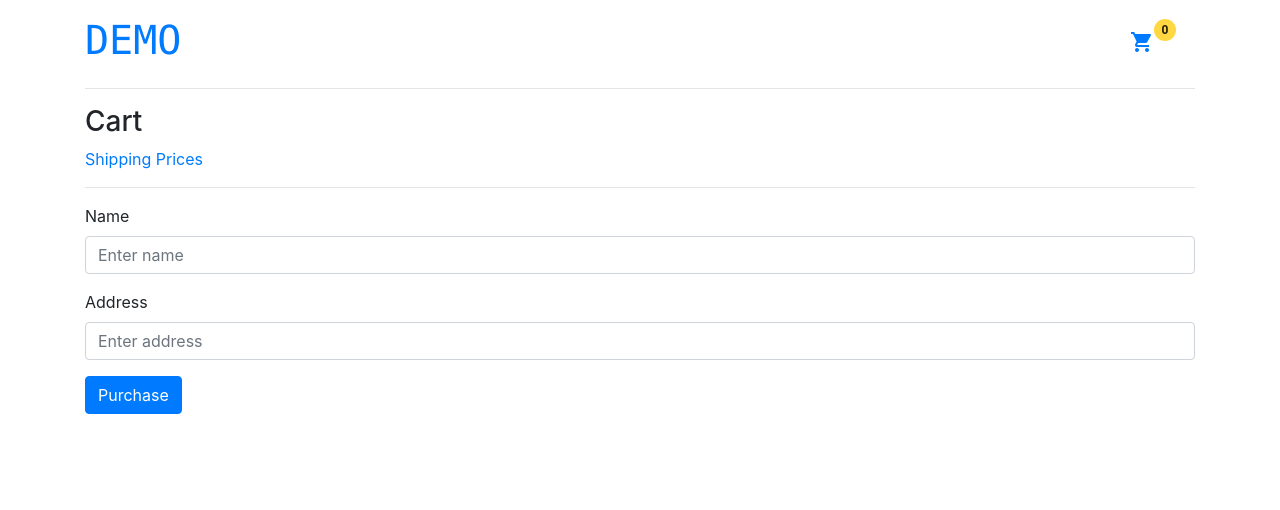
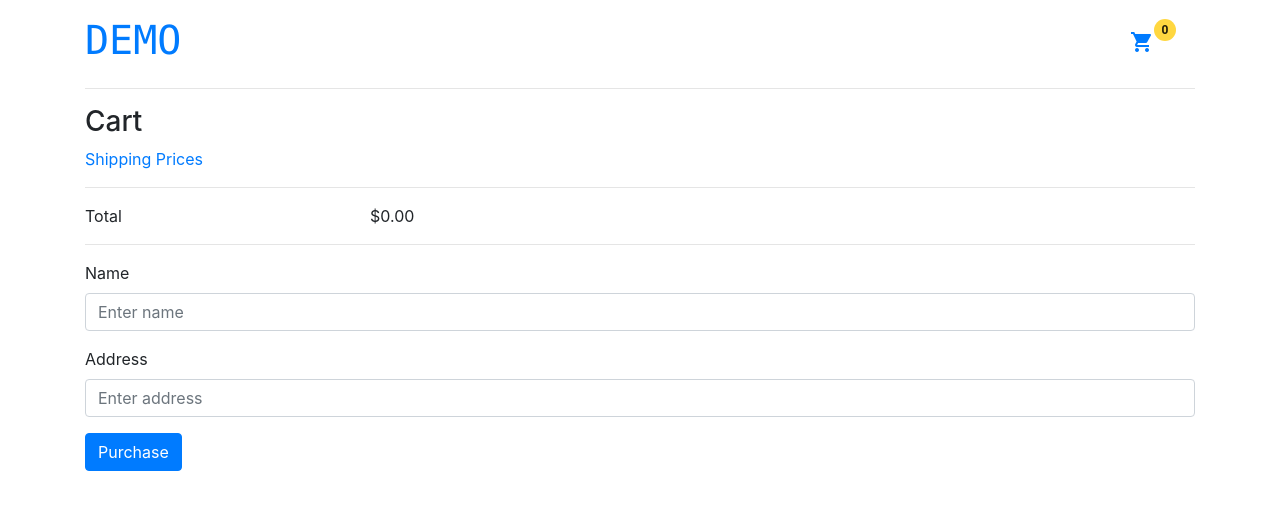
Before and after one commit to s2iwi2s/angular-demo-s2iwi2s, an Angular app: page /cart in a window 1280 px wide. Shown: the top 510 px of the page. Built offline with nearby package versions, Linux system fonts and the light colour scheme.

Commit message:
2 files modified

```diff
--- a/src/app/cart/cart.component.html
+++ b/src/app/cart/cart.component.html
@@ -19,6 +19,17 @@
   <span>{{ item.price | currency }}</span>
   <a (click)="doRemoveItem(item.id)" class="button fancy-button"><i class="material-icons">delete</i></a>
   -->
+</div>  <hr>
+<div class="row">
+  <div class="col col-sm-3">
+      Total
+  </div>
+  <div class="col col-sm-8">
+      {{ totalPrice | currency }}
+  </div>
+  <div class="col col-sm-1">
+
+  </div>
 </div>
 <hr>
 <form [formGroup]="checkoutForm" (ngSubmit)="onSubmit(checkoutForm.value)">
--- a/src/app/cart/cart.component.ts
+++ b/src/app/cart/cart.component.ts
@@ -10,6 +10,7 @@ import { CartService } from '../service/cart.service';
 })
 export class CartComponent implements OnInit {
   items;
+  totalPrice = 0;
   checkoutForm;
 
   constructor(private cartService: CartService,
@@ -19,6 +20,9 @@ export class CartComponent implements OnInit {
       name: '',
       address: ''
     });
+    this.items.forEach((item)=>{
+      this.totalPrice += item.price;
+    })
   }
 
   ngOnInit() {
```
